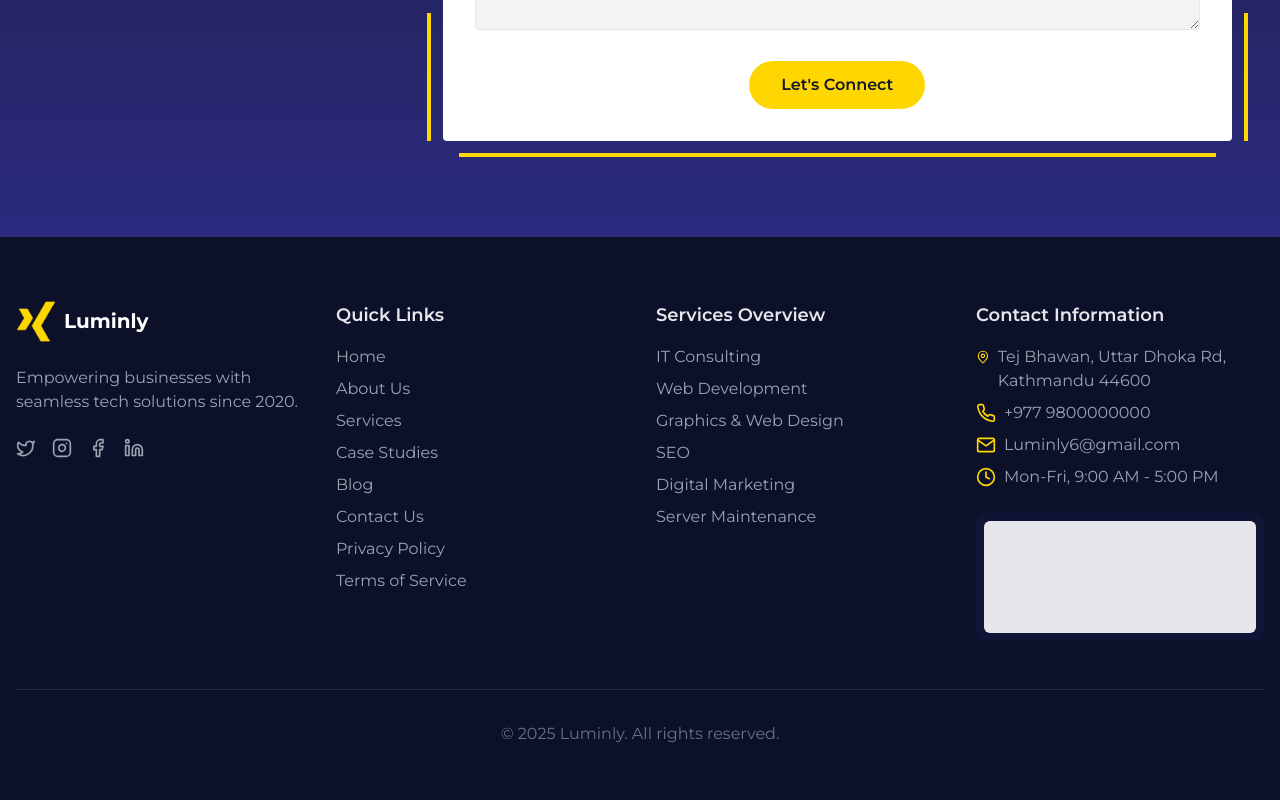
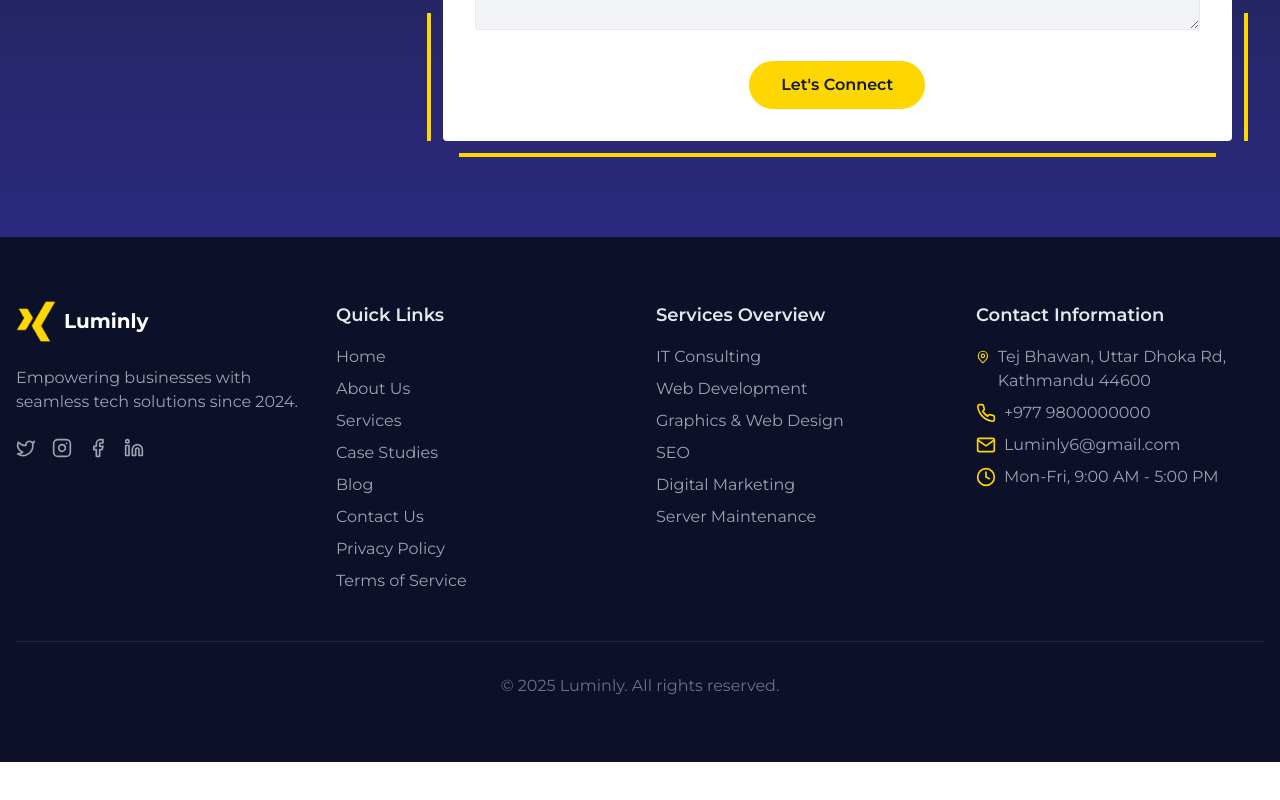
Before and after one commit to trishan9/Luminly, a Next.js app: page / in a window 1280 px wide. Shown: the part 5776-6576 px from the top of the page. After the commit the page ends 6538 px from the top, so only its background shows below. Built offline with nearby package versions, Linux system fonts and the light colour scheme.

Commit message:
fix: footer

```diff
--- a/app/page.tsx
+++ b/app/page.tsx
@@ -556,7 +556,7 @@ export default function Home() {
                 <span className="text-white text-xl font-bold">Luminly</span>
               </div>
               <p className="text-gray-400 mb-6">
-                Empowering businesses with seamless tech solutions since 2020.
+                Empowering businesses with seamless tech solutions since 2024.
               </p>
 
               <div className="flex space-x-4">
@@ -834,9 +834,7 @@ export default function Home() {
                 </li>
               </ul>
 
-              <div className="mt-6 bg-navy/50 rounded-lg p-2 h-32">
-                <div className="h-full w-full bg-gray-200 rounded-md"></div>
-              </div>
+
             </div>
           </div>
 
```
Also changed, not shown: public/images/location.png (added), public/images/sample.png (added).
